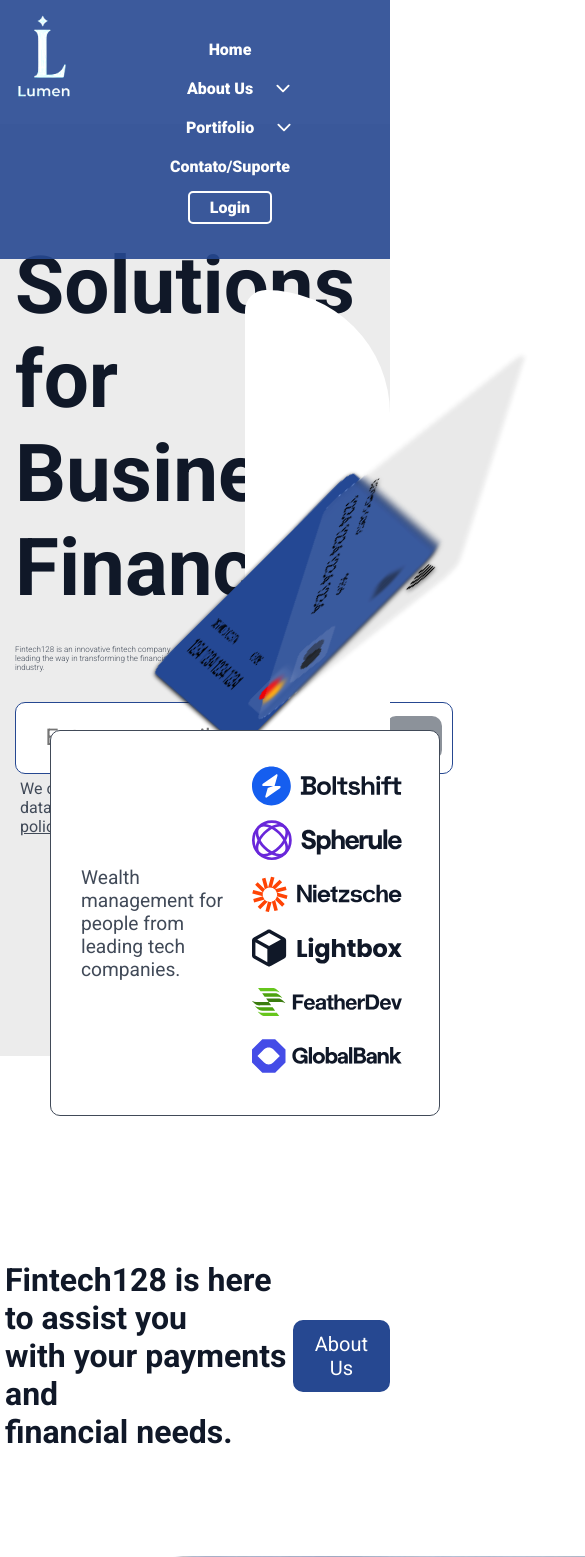
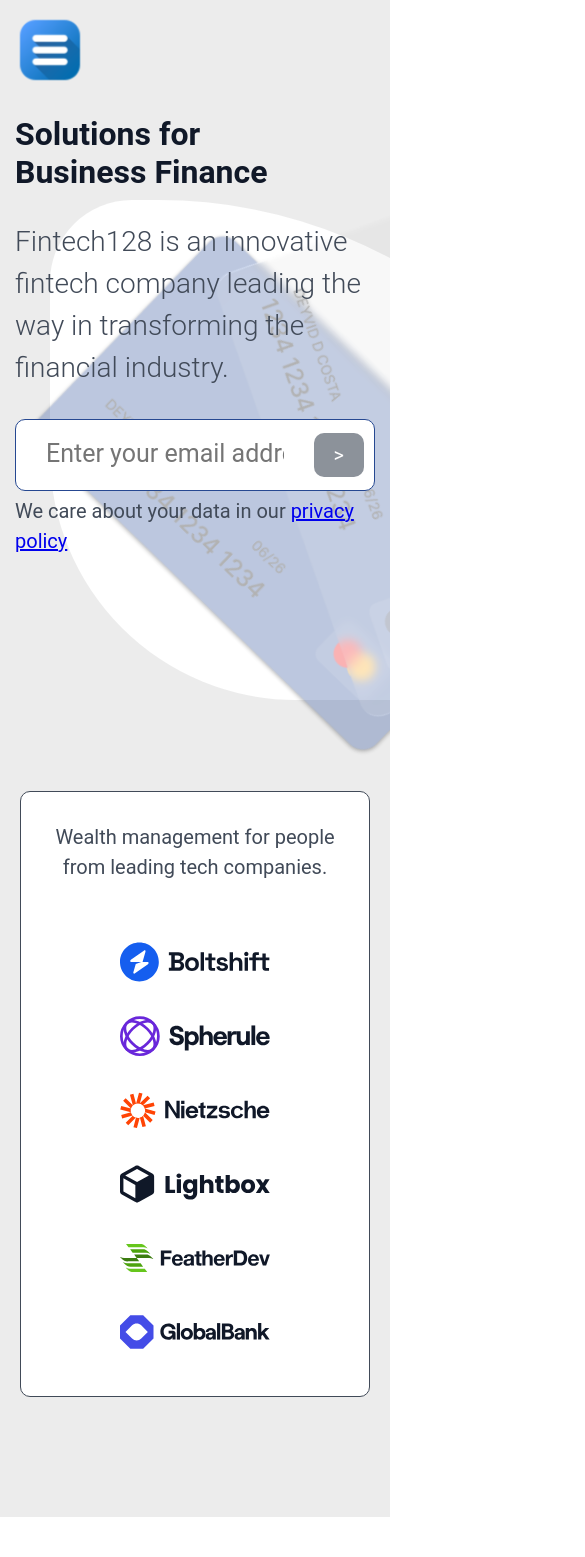
Before and after one commit to deyvideuk/Lumen_FrontEnd, an Angular app: page / in a window 390 px wide. Shown: the top 1557 px of the page, 585 px wide, since content can reach past the window. Built offline with nearby package versions, Linux system fonts and the light colour scheme.

Commit message:
Feat: Implementação de responsividade para mobile, MENU INCOMPLETO.

```diff
--- a/src/app/app.css
+++ b/src/app/app.css
@@ -5,3 +5,10 @@
     flex-direction: column;
     margin-top: 124px;
 }
+
+
+@media screen and (max-width: 920px) {
+    #main{
+        margin-top: 0;
+    }
+}
--- a/src/app/app.ts
+++ b/src/app/app.ts
@@ -2,7 +2,6 @@ import { Component, OnInit, signal } from '@angular/core';
 import { RouterOutlet } from '@angular/router';
 import { Header } from './components/header/header';
 import { Footer } from './components/footer/footer';
-import { Login } from './components/login/login';
 import AOS from 'aos';
 
 
@@ -13,7 +12,6 @@ import AOS from 'aos';
   imports: [
     Header,
     Footer,
-    Login,
     RouterOutlet
   ],
   templateUrl: './app.html',
--- a/src/app/components/capa/capa.css
+++ b/src/app/components/capa/capa.css
@@ -29,7 +29,8 @@
     display: flex;
     flex-direction: column;
     padding: 10px;
-    width: 50%;
+    width: 100%;
+    flex-grow: 1;
     gap: 20px;
 }
 
@@ -38,36 +39,36 @@
     display: flex;
     padding: 5px;
     flex-direction: column;
+    width: 100%;
+    max-width: 500px;
 }
 
 #form-email{
     border: 1px solid var(--cl-tema);
+    display: flex;
     padding: 3px 10px;
-    width: max-content;
+    width: 100%;
+    max-width: max-content;
     border-radius: 10px;
     display: flex;
     justify-content:space-around;
     align-items: center;
     gap: 10px;
     background-color: white;
+    margin-bottom: 5px;
 }
 
-#form-email :first-child{
-    width: 350px;
+#form-email input[type="email"]{
+    width: 100%;
+    max-width: 350px;
     padding: 20px;
     font-size: 20px;
     border: none;
     outline: none;
 }
 
-#form-email :first-child::placeholder{
-    font-size: 23px;
-}
-
-.area-form .sub-titulo p{
-    font-size: 16px !important;
-    font-weight: 400;
-
+#form-email input[type="email"]::placeholder{
+    font-size: 25px;
 }
 
 #form-email input[type="submit"]{
@@ -97,6 +98,7 @@
     border-top-right-radius: 600px;
     border-bottom-left-radius: 300px;
     border-bottom-right-radius: 10px;
+
 }
 
 .area-capa img{
@@ -107,25 +109,87 @@
 }
 
 .area-gestao{
+    /* border: 1px solid red; */
+    display: flex;
+    justify-content: center;
+    align-items: center;
+    margin-top: 100px;
+}
+
+.gestao{
     border: 1px solid var(--cl-descricao);
-    position: absolute;
-    bottom: -60px;
-    left: 50%;
-    transform: translateX(-50%);
+    display: flex;
     width: 100%;
     max-width: 1500px;
     padding: 30px;
-    display: flex;
     align-items: center;
     background-color: white;
     border-radius: 10px;
     margin: 0 50px;
+
 }
 
-.gestao{
+.gestao > .texto{
     /* border: 1px solid red; */
     display: flex;
+    margin-right: 70px;
+}
+
+.gestao-empresas{
+    /* border: 1px solid var(--cl-descricao); */
+    display: flex;
     width: 100%;
-    justify-content: space-around;
+    align-items: center;
+    justify-content: center;
+    border-radius: 10px;
+    background-color: white;
     flex-wrap: wrap;
+    gap: 20px;
+    padding: 5px 10px;
 }
+
+@media screen and (max-width: 1160px) {
+    .area-company{
+        justify-content: center;
+        align-items: center;
+    }
+
+    .company{
+        z-index: 1;
+
+    }
+
+    .area-capa{
+        position: absolute;
+        left: 50px;
+        top: 100px;
+        opacity: 0.1;
+        z-index: 0;
+    }
+
+    .area-capa img{
+        opacity: 0.3;
+    }
+
+    .gestao{
+        display: flex;
+        z-index: 1;
+        margin-top: 100px;
+        flex-direction: column;
+        justify-content: center;
+        align-items: center;
+        text-align: center;
+        gap: 50px;
+    }
+
+    .gestao .texto{
+        margin: 0;
+    }
+
+}
+
+@media screen and (max-width: 700px) {
+    .gestao{
+        margin: 20px ;
+    }
+}
--- a/src/app/components/capa/capa.html
+++ b/src/app/components/capa/capa.html
@@ -7,7 +7,7 @@
             <p>Fintech128 is an innovative fintech company leading the way in transforming the financial industry.</p>
         </div>
         <div class="area-form" data-aos="slide-right">
-            <form [formGroup]="newsletterForm" id="form-email" (ngSubmit)="onSubmit">
+            <form [formGroup]="newsletterForm" id="form-email" (ngSubmit)="onSubmit()">
                 <input
                     formControlName="email"
                     type="email"
@@ -16,14 +16,14 @@
                     placeholder="Enter your email address">
 
                 <btn-primary
-                    btn-text="->"
+                    btn-text=">"
                     variant="primary"
                     (submit)="onSubmit()"
                     type="submit"
                     [disabled]="newsletterForm.invalid"
                 ></btn-primary>
             </form>
-            <div class="sub-titulo">
+            <div class="texto">
                 <p>We care about your data in our <a href="#">privacy policy</a></p>
             </div>
         </div>
@@ -34,27 +34,29 @@
 </div>
 
 <div class="area-gestao" >
+    <div class="gestao">
         <div class="texto max-width" data-aos="fade-in" data-aos-delay="200">
             <p>Wealth management for people from leading tech companies.</p>
         </div>
-    <div class="gestao" data-aos="flip-left">
-        <div class="box">
+        <div class="gestao-empresas" data-aos="flip-left">
+            <div class="box" data-aos="fade-left" data-aos-delay="100">
                 <img ngSrc="/assets/icones/company_logo_xmedium.svg" alt="company_logo_xmedium" width="150" height="50">
             </div>
-        <div class="box">
+            <div class="box" data-aos="fade-right" data-aos-delay="200">
                 <img ngSrc="/assets/icones/company_logo_sphurele.svg" alt="company_logo_sphurele" width="150" height="50">
             </div>
-        <div class="box">
+            <div class="box" data-aos="fade-left" data-aos-delay="300">
                 <img ngSrc="/assets/icones/company_logo_nietzsche.svg" alt="company_logo_nietzsche" width="150" height="50">
             </div>
-        <div class="box">
+            <div class="box" data-aos="fade-right" data-aos-delay="400">
                 <img ngSrc="/assets/icones/company_logo_lighbox.svg" alt="company_logo_lighbox" width="150" height="50">
             </div>
-        <div class="box">
+            <div class="box" data-aos="fade-left" data-aos-delay="500">
                 <img ngSrc="/assets/icones/company_logo_featherDev.svg" alt="company_logo_featherDev" width="150" height="50">
             </div>
-        <div class="box">
-            <img ngSrc="/assets/icones/company_globalBank.svg" alt="company_globalBank" width="150" height="50">
+            <div class="box" data-aos="fade-right" data-aos-delay="600">
+                <img ngSrc="/assets/icones/company_globalBank.svg" alt="company_globalBank" width="150" height="50" data-aos="fade-left" data-aos-delay="">
             </div>
         </div>
     </div>
+</div>
--- a/src/app/components/header/header.css
+++ b/src/app/components/header/header.css
@@ -19,6 +19,24 @@
     display: flex;
     width: 100%;
     max-width: 1200px;
+}
+
+.btnMenu{
+    /* border: 1px solid red; */
+    display: none;
+    width: 100%;
+    max-width: 80px;
+    height: max-content;
+    position: fixed;
+    padding: 10px;
+    top: 10px;
+    left: 10px;
+    z-index: 3;
+}
+
+.btnMenu img{
+    width: 100%;
+    object-fit: cover !important;
 }
 
 .logo{
@@ -97,3 +115,36 @@
     transform: rotate(180deg);
     transition: 1s;
 }
+
+
+@media screen and (max-width: 920px) {
+    .btnMenu{
+        display: flex;
+    }
+
+    #header{
+        border: 1px solid red;
+        display: flex;
+        width: 100%;
+        height: 100%;
+        position: fixed;
+        top: 0;
+        left: -950px;
+    }
+
+    .area-header{
+        border: 1px solid red;
+        flex-direction: column;
+        align-items: center;
+        height: 100%;
+    }
+
+    #navegation ul{
+        border: 1px solid red;
+        display: flex;
+        flex-direction: column !important;
+        justify-content: center;
+        align-items: center;
+        gap: 30px;
+    }
+}
--- a/src/app/components/header/header.html
+++ b/src/app/components/header/header.html
@@ -1,3 +1,7 @@
+<div class="btnMenu" (click)="openMenu('open')">
+    <img src="assets/icones/menu.png" alt="imagem botão menu" >
+</div>
+
 <header id="header" data-aos="slide-down">
     <div class="area-header">
         <div class="logo">
--- a/src/app/components/header/header.ts
+++ b/src/app/components/header/header.ts
@@ -1,18 +1,37 @@
 import { NgOptimizedImage } from '@angular/common';
 import { Component } from '@angular/core';
 import { RouterLink } from '@angular/router';
-
+import { BtnPrimary } from '../btn-primary/btn-primary';
+import { HtmlParser } from '@angular/compiler';
 
 @Component({
   selector: 'app-header',
   standalone: true,
   imports: [
+    BtnPrimary,
     NgOptimizedImage,
     RouterLink
 ],
   templateUrl: './header.html',
   styleUrl: './header.css'
 })
+
 export class Header {
+  isOpen = false;
 
+  openMenu(open: string){
+    const header = document.querySelector("#header") as HTMLElement | null;
+
+    let isOpen = false;
+
+    if(header){
+      if(open == 'open'){
+        header.style.left = "0px";
+        header.style.transition = "all 1s"
+        isOpen = true;
+      }else{
+        header.style.left = "950px";
+      }
+    }
+  }
 }
--- a/src/app/components/vantagens/vantagens.css
+++ b/src/app/components/vantagens/vantagens.css
@@ -8,25 +8,31 @@
     }
 }
 
+
 .vantagens{
     /* border: 1px solid red; */
     width: 100%;
-    max-width: 1600px;
-    margin: 100px auto 100px auto;
-
+    display: flex;
+    flex-direction: column;
+    justify-content: center;
+    align-items: center;
 }
 
 .container-topo{
     /* border: 1px solid black; */
     display: flex;
     align-items: center;
-    justify-content: space-around;
+    width: 100%;
+    max-width: 1000px;
+    padding: 5px 10px;
+    margin: 0 50px;
 }
 
 .container-middle{
     /* border: 1px solid blue; */
     display: flex;
-    /* flex-wrap: wrap; */
+    width: 100%;
+    max-width: 1500px;
     padding: 100px;
 }
 
@@ -55,9 +61,19 @@
 }
 
 .box-img{
+    /* border: 1px solid red; */
     display: flex;
     position: relative;
     z-index: 1;
+    width: 100%;
+    height: max-content;
+    max-width: max-content;
+    min-width: max-content;
+}
+
+.box-img img{
+    width: 100%;
+    object-fit: contain;
 }
 
 .box-img::before{
@@ -94,3 +110,37 @@
     flex-direction: column;
     gap: 15px;
 }
+
+@media screen and (max-width: 1090px){
+    .vantagens .hide{
+        display: flex;
+    }
+    .container-topo{
+        flex-direction: column;
+        justify-content: center;
+        align-items: center;
+        gap: 30px;
+    }
+
+    .container-topo .titulo{
+        text-align: center;
+    }
+
+    .container-topo btn-primary{
+        display: none;
+    }
+
+    .container-middle{
+        flex-direction: column;
+        padding: 0 30px 50px 0;
+    }
+
+    .container-middle .box-img{
+        display: none;
+    }
+
+    .container-middle .box{
+        width: 100%;
+    }
+
+}
--- a/src/app/components/vantagens/vantagens.html
+++ b/src/app/components/vantagens/vantagens.html
@@ -46,5 +46,13 @@
                 </div>
             </div>
         </div>
+
     </div>
+    <div class="area-btn hide" data-aos="fade">
+            <btn-primary
+                btn-text="About Us"
+                variant="secundary"
+                route=""
+            ></btn-primary>
+        </div>
 </div>
--- a/src/styles.css
+++ b/src/styles.css
@@ -1,11 +1,3 @@
-/* You can add global styles to this file, and also import other style files */
-/* color: #244894  */
-
-@import url('https://fonts.googleapis.com/css2?family=Roboto:ital,wght@0,100..900;1,100..900&display=swap');
-
-/* @import "aos/dist/aos.css"; */
-
-
 :root{
     --cl-gray: #f2f5fa;
     --cl-BKgray: rgb(236, 236, 236);
@@ -14,8 +6,14 @@
     --color4: #ec225e;
     --cl-titulo: #101828;
     --cl-descricao: #414a58;
+
+    /* Tamanhos base de fontes */
+    --fs-small: clamp(0.8rem, 1vw, 1rem);   /* textos pequenos */
+    --fs-base: clamp(1rem, 1.2vw, 1.125rem); /* corpo do texto */
+    --fs-medium: clamp(1.25rem, 2vw, 1.5rem); /* subtítulos */
+    --fs-large: clamp(1.75rem, 3vw, 2.5rem); /* títulos médios */
+    --fs-xlarge: clamp(2rem, 5vw, 4rem);     /* títulos principais */
 }
-
 
 *{
     margin: 0;
@@ -24,13 +22,21 @@
     font-family: "Roboto", sans-serif;
 }
 
+body,html{
+    overflow-x: hidden;
+    scroll-behavior: smooth;
+}
+
 p{
-    font-family: "Roboto", sans-serif;
-    font-size: clamp(0.5rem, 1.3vw, 1.5rem);
+    font-size: var(--fs-base);
+    line-height: 1.5;
+}
+
+.hide{
+    display: none;
 }
 
 .titulo{
-    /* border: 1px solid red; */
     padding: 5px;
     text-align: left;
     color: var(--cl-titulo);
@@ -39,53 +45,42 @@ p{
 }
 
 .titulo p{
-    font-family: "Roboto", sans-serif;
-    font-size: 23px;
+    font-size: var(--fs-medium);
     font-weight: 500;
     color: var(--cl-titulo);
 }
 
 .titulo h1{
-    font-family: "Roboto", sans-serif;
-    font-size: clamp(1rem, 5rem, 5rem);
-    font-style: normal;
+    font-size: var(--fs-xlarge);
+    font-weight: 700;
     color: var(--cl-titulo);
 }
 
 .titulo h2{
-    font-family: "Roboto", sans-serif;
-    font-size: clamp(1rem, 2.5rem, 2rem);
-    font-style: normal;
+    font-size: var(--fs-large);
+    font-weight: 600;
     color: var(--cl-titulo);
 }
 
 .sub-titulo{
-    /* border: 1px solid red; */
     padding: 5px;
     text-align: left;
     color: var(--cl-descricao);
-
 }
 
 .sub-titulo p{
-    font-family: "Roboto", sans-serif;
-    font-size: clamp(0.5rem, 1.3vw, 1.4rem);
     font-weight: 300;
-
+    font-size: var(--fs-large);
 }
 
 .texto{
-    /* border: 1px solid red; */
-    font-family: "Roboto", sans-serif;
-    font-size: 250px !important;
+    font-size: var(--fs-large); /* removi o 250px */
     font-weight: 500;
     width: 100%;
 }
 
 .texto p{
-    /* border: 1px solid red; */
-    font-family: "Roboto", sans-serif;
-    font-size: 1.2rem;
+    font-size: var(--fs-medium);
     font-weight: 400;
     color: var(--cl-descricao);
 }
```
Also changed, not shown: public/assets/icones/fechar.png (added), public/assets/icones/menu.png (added). Lines whose indentation alone changed are shown as unchanged.
